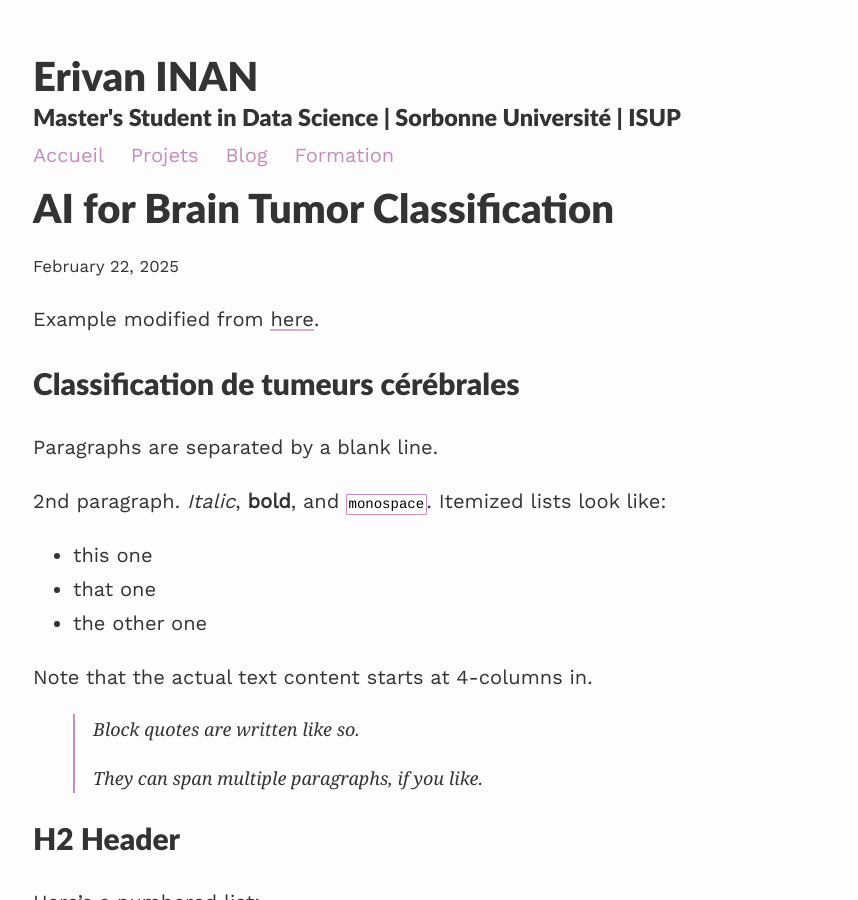
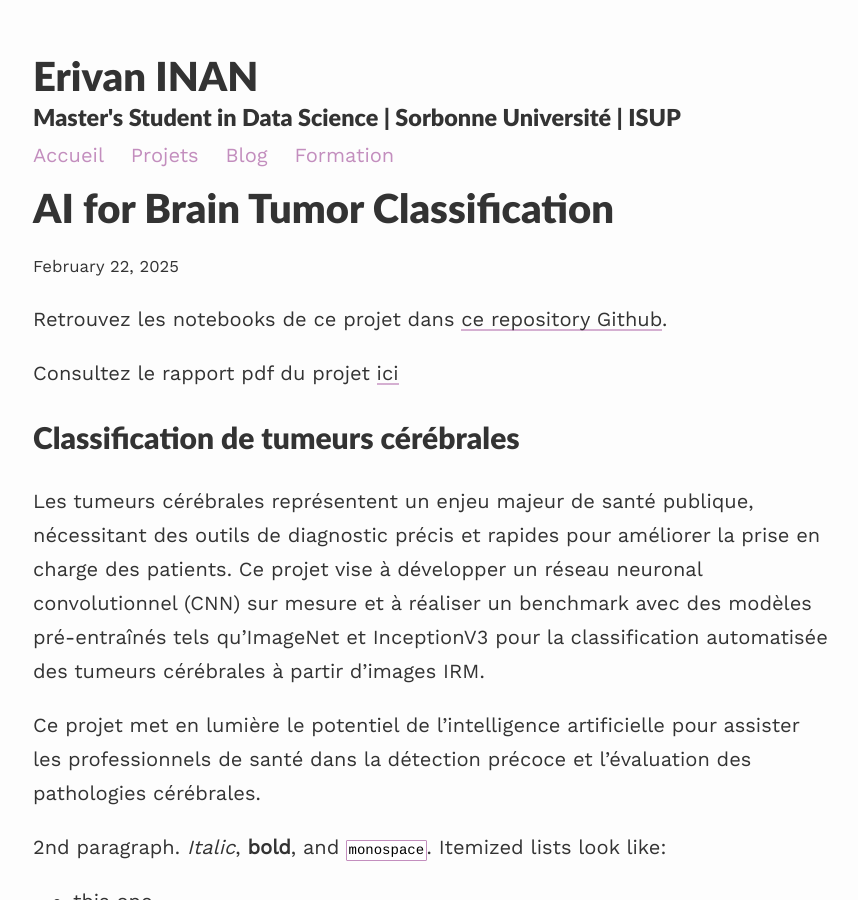
Before and after one commit to erivaninan/erivaninan.github.io, a Jekyll site: the page built from _projects/brain_tumor.md, in a window 1280 px wide and 900 px high. Shown: the whole window, without its empty margins (207-1065 px from the left). Built offline with Jekyll 4.4.1, drawn with Linux system fonts in a browser that asks for light colours; formulas are drawn with MathJax 3.

Commit message:
maj projets

```diff
--- a/_projects/brain_tumor.md
+++ b/_projects/brain_tumor.md
@@ -3,12 +3,17 @@ layout: post
 title: AI for Brain Tumor Classification
 description: Benchmark de 3 CNNs vs le InceptionV3 pour la classification de tumeurs cérébrales
 ---
-Example modified from [here](http://www.unexpected-vortices.com/sw/rippledoc/quick-markdown-example.html){:target="_blank"}.
+
+Retrouvez les notebooks de ce projet dans [ce repository Github](https://github.com/erivaninan/Brain-Tumor-Classification){:target="_blank"}.
+
+Consultez le rapport pdf du projet [ici](https://github.com/erivaninan/Brain-Tumor-Classification/blob/main/(FR)%20Brain_Tumor_Classification_Report.pdf)
 
 Classification de tumeurs cérébrales
 ============
 
-Paragraphs are separated by a blank line.
+Les tumeurs cérébrales représentent un enjeu majeur de santé publique, nécessitant des outils de diagnostic précis et rapides pour améliorer la prise en charge des patients. Ce projet vise à développer un réseau neuronal convolutionnel (CNN) sur mesure et à réaliser un benchmark avec des modèles pré-entraînés tels qu’ImageNet et InceptionV3 pour la classification automatisée des tumeurs cérébrales à partir d’images IRM.
+
+Ce projet met en lumière le potentiel de l’intelligence artificielle pour assister les professionnels de santé dans la détection précoce et l’évaluation des pathologies cérébrales.
 
 2nd paragraph. *Italic*, **bold**, and `monospace`. Itemized lists
 look like:
```
Also changed, not shown: _projects/NN_anomaly.md (+1 -1 lines).
